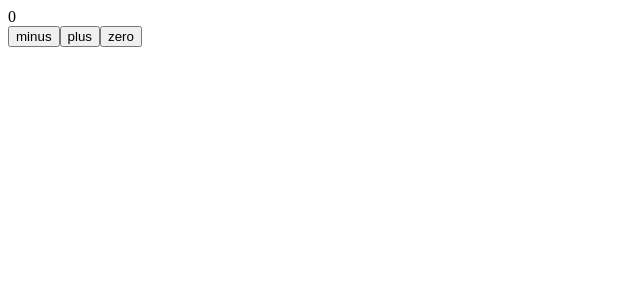
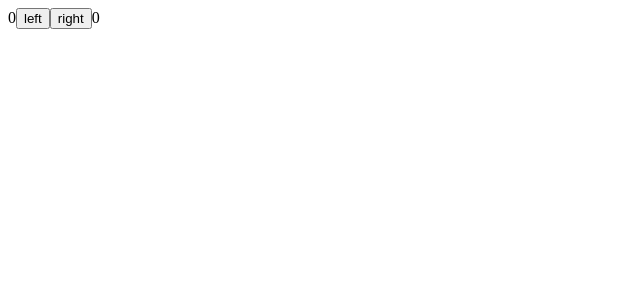
Before and after one commit to FeelNostalgic/fullstackopen-bootcamp, a React (Vite) app in the folder testing/: page / in a window 1280 px wide. Shown: the top 300 px of the page, without its empty margins (0-640 px from the left). Built offline with nearby package versions, Linux system fonts and the light colour scheme.

Commit message:
Complex state

```diff
--- a/testing/src/App.jsx
+++ b/testing/src/App.jsx
@@ -1,23 +1,21 @@
 import { useState } from 'react'
-
-const Display = ({counter}) => <div>{counter}</div>
 
 const Button = ({onClick, text}) => <button onClick={onClick}>{text}</button>
 
 const App = () => {
-  const [ counter, setCounter ] = useState(0)
+  const [clicks, setClicks] = useState({
+    left: 0, right: 0
+  })
 
-  const increaseByOne = () => setCounter(counter + 1)
-  const decreaseByOne = () => setCounter(counter - 1)
-  const setToZero = () => setCounter(0)
+  const handleLeftClick = () =>  setClicks({ ...clicks, left: clicks.left + 1 })
+  const handleRightClick = () => setClicks({ ...clicks, right: clicks.right + 1 })
 
   return (
     <div>
-      <Display counter={counter} />
-
-      <Button onClick={decreaseByOne} text='minus' />
-      <Button onClick={increaseByOne} text='plus' />
-      <Button onClick={setToZero} text='zero' />
+      {clicks.left}
+      <Button onClick={handleLeftClick} text='left' />
+      <Button onClick={handleRightClick} text='right' />
+      {clicks.right}
     </div>
   )
 }
```
